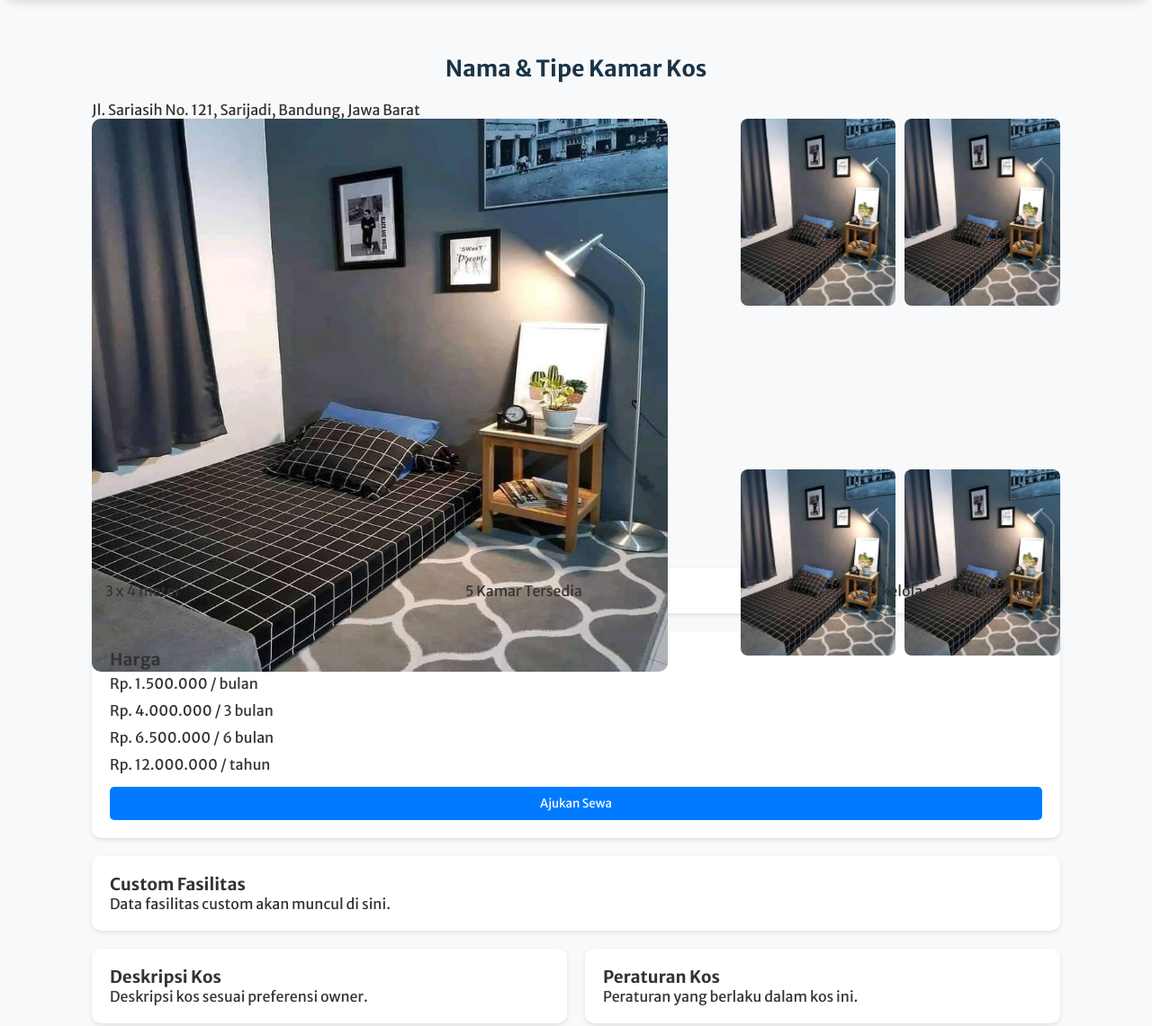
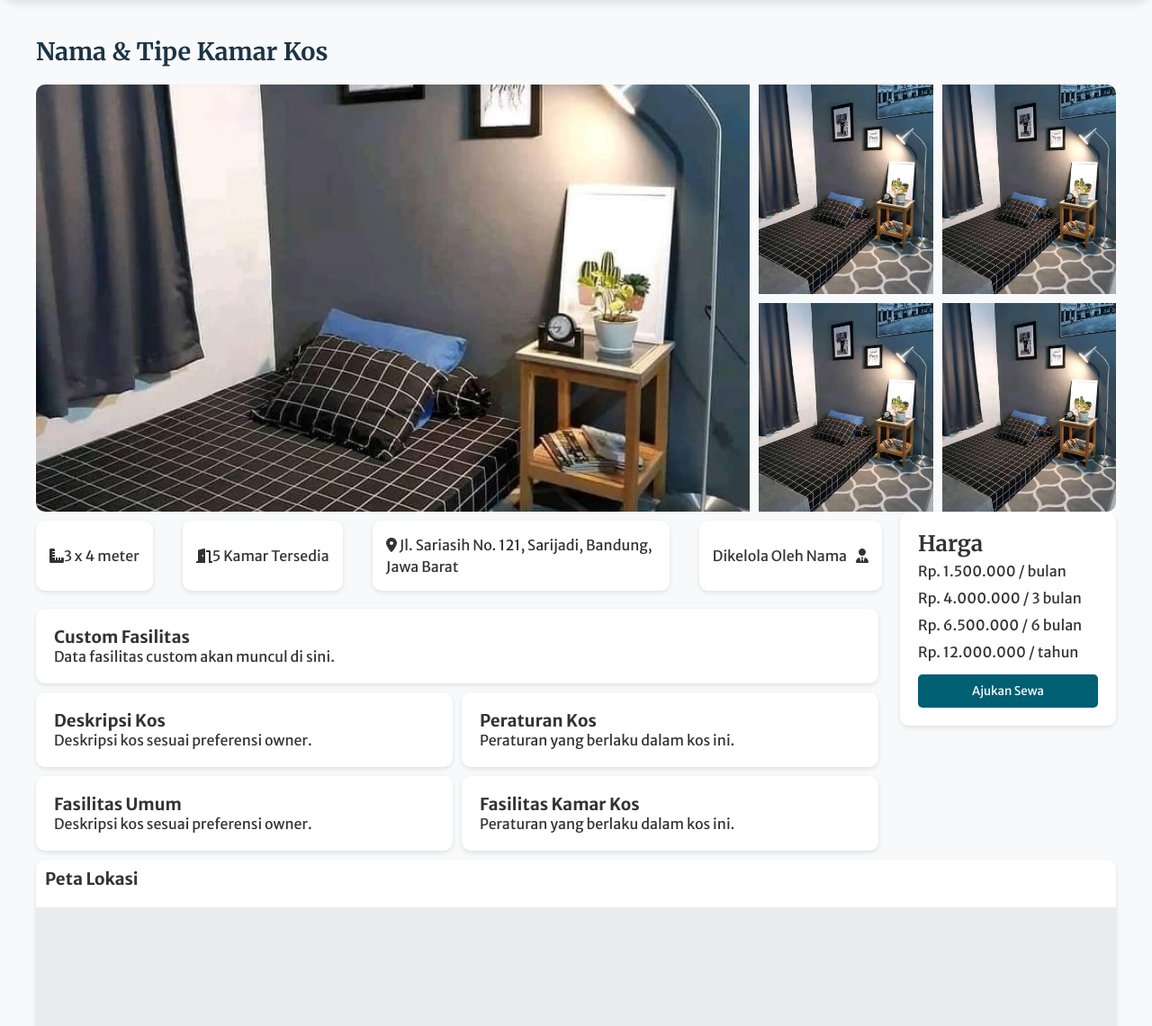
Before and after one commit to kosconnect/kosconnect.github.io, a plain HTML site: page detail.html in a window 1280 px wide. Shown: the part 80-1221 px from the top of the page at 90% size. Drawn offline with Linux system fonts and the light colour scheme.

Commit message:
feat: implement image modal functionality with navigation and styling updates

```diff
--- a/css/detail.css
+++ b/css/detail.css
@@ -1,6 +1,6 @@
 /* Global Styles */
 body {
-    font-family: Arial, sans-serif;
+    font-family: 'Merriweather Sans', sans-serif;
     margin: 0;
     padding: 0;
     box-sizing: border-box;
@@ -9,48 +9,46 @@ body {
 }
 
 .container {
-    width: 90%;
+    width: 100%;
     max-width: 1200px;
     margin: auto;
-    padding: 20px;
 }
 
-header {
-    background-color: #007bff;
-    color: #fff;
-    padding: 15px;
-    text-align: center;
+h2 {
+    font-family: 'Merriweather', serif;
+    text-align: left;
+    font-size: 27px;
 }
 
-nav h1 {
-    margin: 0;
-}
 /* Styling untuk grid gambar */
 .galeri-container {
     display: grid;
     grid-template-columns: 2fr 1fr;
     gap: 10px;
-    height: 500px;
+    border-radius: 10px;
+    overflow: hidden;
+    /* Untuk menyembunyikan bagian gambar yang melebihi border radius */
 }
 
 .gambar-utama {
-    width: 90%;
-    height: 80%;
+    width: 100%;
+    height: 100%;
     cursor: pointer;
-    border-radius: 10px;
+    aspect-ratio: 16 / 9;
+    object-fit: cover;
 }
 
 .thumbnail-container {
     display: grid;
     grid-template-columns: repeat(2, 1fr);
     gap: 10px;
+    height: 100%;
 }
 
 .thumbnail {
     width: 100%;
-    height: auto;
+    height: 100%;
     cursor: pointer;
-    border-radius: 8px;
 }
 
 /* Styling untuk modal slideshow */
@@ -102,85 +100,103 @@ nav h1 {
 .next {
     right: 10px;
 }
-/* Carousel */
-.carousel {
+
+.main-info {
+    /* Container untuk kedua elemen */
+    position: relative;
     display: flex;
-    align-items: center;
-    justify-content: center;
-    position: relative;
-    overflow: hidden;
-    margin: 20px 0;
 }
 
-.carousel-container {
+.info-boardinghouse {
+    /* Mengapungkan elemen ke kiri */
+    width: 80%;
+    /* Lebar elemen, sesuaikan sesuai kebutuhan */
     display: flex;
-    transition: transform 0.5s ease-in-out;
+    justify-content: space-between;
+    margin-top: 10px;
+    margin-bottom: 20px;
+    padding-right: 20px;
 }
 
-.carousel-container img {
-    width: 300px;
-    height: 200px;
-    object-fit: cover;
-    border-radius: 10px;
-    margin: 0 10px;
-}
-
-button.prev,
-button.next {
-    position: absolute;
-    top: 50%;
-    transform: translateY(-50%);
-    background: rgba(0, 0, 0, 0.5);
-    color: white;
-    border: none;
-    padding: 10px;
-    cursor: pointer;
-    font-size: 20px;
-}
-
-button.prev {
-    left: 10px;
-}
-
-button.next {
-    right: 10px;
-}
-
-/* Informasi Kos */
-.info-kos {
-    display: flex;
-    justify-content: space-between;
+.size,
+.availablity,
+.address,
+.owner {
     background: #ffffff;
     padding: 15px;
     border-radius: 10px;
     box-shadow: 0 2px 5px rgba(0, 0, 0, 0.1);
-    margin-bottom: 20px;
+    align-items: center;
+    justify-content: center;
+    display: flex;
 }
 
-/* Harga */
-.harga {
+.address,
+.owner {
+    display: flex;
+    align-items: center;
+    line-height: 1.5em;
+    /* Sesuaikan nilai ini */
+}
+
+.alamat {
+    max-width: 300px;
+    /* Sesuaikan lebar maksimum sesuai kebutuhan */
+}
+
+.owner i {
+    font-size: 50px;
+    /* Ukuran ikon */
+}
+
+.owner {
+    display: flex;
+    align-items: center;
+    text-align: left;
+}
+
+.owner span {
+    margin-right: 10px;
+}
+
+.price {
+    position: absolute;
+    top: 10;
+    right: 0;
+    width: 20%;
     background: #ffffff;
     padding: 20px;
     border-radius: 10px;
     box-shadow: 0 2px 5px rgba(0, 0, 0, 0.1);
     margin-bottom: 20px;
+    /* Lebar elemen, sesuaikan sesuai kebutuhan */
 }
 
-.harga ul {
+.price h3 {
+    font-family: 'Merriweather', serif;
+    font-size: 24px;
+}
+
+.price p {
+    font-size: 20px;
+    margin-top: 10px;
+}
+
+.price ul {
     list-style: none;
     padding: 0;
 }
 
-.harga ul li {
+.price ul li {
     padding: 5px 0;
     font-size: 16px;
 }
 
-.ajukan {
+.booking {
     display: block;
     width: 100%;
     padding: 10px;
-    background: #007bff;
+    background: #005f73;
     color: white;
     border: none;
     border-radius: 5px;
@@ -188,8 +204,12 @@ button.next {
     margin-top: 10px;
 }
 
-.ajukan:hover {
-    background: #0056b3;
+.booking:hover {
+    background: #003f53;
+}
+
+.detail-info {
+    width: 78%;
 }
 
 /* Custom Fasilitas */
@@ -198,17 +218,19 @@ button.next {
     padding: 20px;
     border-radius: 10px;
     box-shadow: 0 2px 5px rgba(0, 0, 0, 0.1);
-    margin-bottom: 20px;
+    margin-bottom: 10px;
 }
 
 /* Deskripsi dan Peraturan */
-.deskripsi-peraturan {
+.desc-rules, .facility {
     display: flex;
-    gap: 20px;
+    gap: 10px;
 }
 
-.deskripsi,
-.peraturan {
+.desc,
+.rules,
+.general,
+.room {
     flex: 1;
     background: #ffffff;
     padding: 20px;
@@ -216,20 +238,24 @@ button.next {
     box-shadow: 0 2px 5px rgba(0, 0, 0, 0.1);
 }
 
+.facility {
+    margin-top: 10px;
+}
+
 /* Map */
+.location {
+    background: #ffffff;
+    border-radius: 10px;
+    box-shadow: 0 2px 5px rgba(0, 0, 0, 0.1);
+    margin-top: 10px;
+}
+
+.location h3 {
+    padding: 10px;
+}
 .map {
     width: 100%;
     height: 300px;
     background: #e9ecef;
-    border-radius: 10px;
-    margin-top: 20px;
+    margin-top: 10px;
 }
-
-/* Footer */
-footer {
-    background: #343a40;
-    color: white;
-    text-align: center;
-    padding: 15px;
-    margin-top: 20px;
-}
--- a/detail.html
+++ b/detail.html
@@ -80,33 +80,68 @@
     <div class="container-wrapper">
       <main class="container">
         <h2>Nama & Tipe Kamar Kos</h2>
-        <p class="alamat">Jl. Sariasih No. 121, Sarijadi, Bandung, Jawa Barat</p>
 
         <div class="galeri-container">
-            <img id="gambarUtama" class="gambar-utama" src="img/kamar1.jpeg" alt="Gambar Kos">
+          <img
+            id="gambarUtama"
+            class="gambar-utama"
+            src="img/kamar1.jpeg"
+            alt="Gambar Kos"
+          />
           <div class="thumbnail-container">
-                <img class="thumbnail" src="img/kamar1.jpeg" alt="Gambar Kos" onclick="tampilkanModal(0)">
-                <img class="thumbnail" src="img/kamar1.jpeg" alt="Gambar Kos" onclick="tampilkanModal(1)">
-                <img class="thumbnail" src="img/kamar1.jpeg" alt="Gambar Kos" onclick="tampilkanModal(2)">
-                <img class="thumbnail" src="img/kamar1.jpeg" alt="Gambar Kos" onclick="tampilkanModal(3)">
+            <img
+              class="thumbnail"
+              src="img/kamar1.jpeg"
+              alt="Gambar Kos"
+              onclick="tampilkanModal(0)"
+            />
+            <img
+              class="thumbnail"
+              src="img/kamar1.jpeg"
+              alt="Gambar Kos"
+              onclick="tampilkanModal(1)"
+            />
+            <img
+              class="thumbnail"
+              src="img/kamar1.jpeg"
+              alt="Gambar Kos"
+              onclick="tampilkanModal(2)"
+            />
+            <img
+              class="thumbnail"
+              src="img/kamar1.jpeg"
+              alt="Gambar Kos"
+              onclick="tampilkanModal(3)"
+            />
           </div>
         </div>
 
         <!-- Modal Slideshow -->
         <div id="modal" class="modal">
-            <span class="close" onclick="tutupModal()">&times;</span>
-            <span class="prev" onclick="gantiGambar(-1)">&#10094;</span>
-            <img id="gambarModal" class="modal-content" src="">
-            <span class="next" onclick="gantiGambar(1)">&#10095;</span>
+          <span class="close" onclick="closeModal()">&times;</span>
+          <img id="modal-img" class="modal-content" src="" />
+          <button class="prev" onclick="changeSlide(-1)">&#10094;</button>
+          <button class="next" onclick="changeSlide(1)">&#10095;</button>
         </div>
-
-        <section class="info-kos">
-            <div class="ukuran">3 x 4 meter</div>
-            <div class="tersedia">5 Kamar Tersedia</div>
-            <div class="pengelola">Dikelola oleh Nama Owner</div>
+        <div class="main-info">
+          <section class="info-boardinghouse">
+            <div class="size">
+              <i class="fa-solid fa-ruler-combined"></i> 3 x 4 meter
+            </div>
+            <div class="availablity">
+              <i class="fa-solid fa-door-open"></i> 5 Kamar Tersedia
+            </div>
+            <div class="address">
+              <p class="alamat"><i class="fa-solid fa-location-dot"></i> Jl. Sariasih No. 121, Sarijadi, Bandung, Jawa Barat
+              </p>
+            </div>
+            <div class="owner">
+              <p>Dikelola Oleh <span>Nama</span></p>
+                <i class="fa-solid fa-user-tie"></i>
+            </div>
           </section>
 
-        <section class="harga">
+          <section class="price">
             <h3>Harga</h3>
             <ul>
               <li>Rp. 1.500.000 / bulan</li>
@@ -114,26 +149,39 @@
               <li>Rp. 6.500.000 / 6 bulan</li>
               <li>Rp. 12.000.000 / tahun</li>
             </ul>
-            <button class="ajukan">Ajukan Sewa</button>
+            <button class="booking">Ajukan Sewa</button>
           </section>
-
+        </div>
+        <div class="detail-info">
           <section class="fasilitas-custom" id="customFasilitas">
             <h3>Custom Fasilitas</h3>
             <p>Data fasilitas custom akan muncul di sini.</p>
           </section>
-
-        <section class="deskripsi-peraturan">
-            <div class="deskripsi">
+          <section class="desc-rules">
+            <div class="desc">
               <h3>Deskripsi Kos</h3>
               <p>Deskripsi kos sesuai preferensi owner.</p>
             </div>
-            <div class="peraturan">
+            <div class="rules">
               <h3>Peraturan Kos</h3>
               <p>Peraturan yang berlaku dalam kos ini.</p>
             </div>
           </section>
-
+          <section class="facility">
+            <div class="general">
+              <h3>Fasilitas Umum</h3>
+              <p>Deskripsi kos sesuai preferensi owner.</p>
+            </div>
+            <div class="room">
+              <h3>Fasilitas Kamar Kos</h3>
+              <p>Peraturan yang berlaku dalam kos ini.</p>
+            </div>
+          </section>
+        </div>
+        <div class="location">
+        <h3>Peta Lokasi</h3>
         <section id="map" class="map"></section>
+        </div>
       </main>
     </div>
 
@@ -143,9 +191,6 @@
           -Cari Kos-Kosan sesuai dengan Preferensimu di KosConnect-
         </p>
         <div class="footer-links">
-          <!-- <span class="about searchable">
-          <a href=""> <i class="fa-solid fa-info-circle"></i> Tentang </a>
-        </span> -->
           <span class="contact searchable">
             <a href="mailto:kosconnect2@gmail.com"
               ><i class="fa-solid fa-envelope"></i> Kontak
@@ -163,6 +208,6 @@
     </footer>
 
     <!-- Memanggil file JS -->
-    <script type="module" src="js/invoice.js"></script>
+    <script type="module" src="js/detail.js"></script>
   </body>
 </html>
--- /dev/null
+++ b/js/detail.js
@@ -0,0 +1,48 @@
+document.addEventListener("DOMContentLoaded", function () {
+  const modal = document.getElementById("modal");
+  const modalImg = document.getElementById("modal-img");
+  const thumbnails = document.querySelectorAll(".thumbnail, .gambar-utama");
+  const closeModal = document.querySelector(".close");
+  const prevBtn = document.querySelector(".prev");
+  const nextBtn = document.querySelector(".next");
+
+  let images = [];
+  let currentIndex = 0;
+
+  // Ambil semua gambar dari HTML (Modular, nanti bisa diganti fetch)
+  thumbnails.forEach((thumb, index) => {
+    images.push(thumb.src);
+    thumb.addEventListener("click", () => {
+      openModal(index);
+    });
+  });
+
+  function openModal(index) {
+    currentIndex = index;
+    modalImg.src = images[currentIndex];
+    modal.style.display = "flex";
+  }
+
+  function closeModalFunc() {
+    modal.style.display = "none";
+  }
+
+  function nextImage() {
+    currentIndex = (currentIndex + 1) % images.length;
+    modalImg.src = images[currentIndex];
+  }
+
+  function prevImage() {
+    currentIndex = (currentIndex - 1 + images.length) % images.length;
+    modalImg.src = images[currentIndex];
+  }
+
+  closeModal.addEventListener("click", closeModalFunc);
+  nextBtn.addEventListener("click", nextImage);
+  prevBtn.addEventListener("click", prevImage);
+
+  // Tutup modal jika klik di luar gambar
+  modal.addEventListener("click", function (e) {
+    if (e.target === modal) closeModalFunc();
+  });
+});
```
Also changed, not shown: js/header.js (+12 -8 lines). Lines whose indentation alone changed are shown as unchanged.
